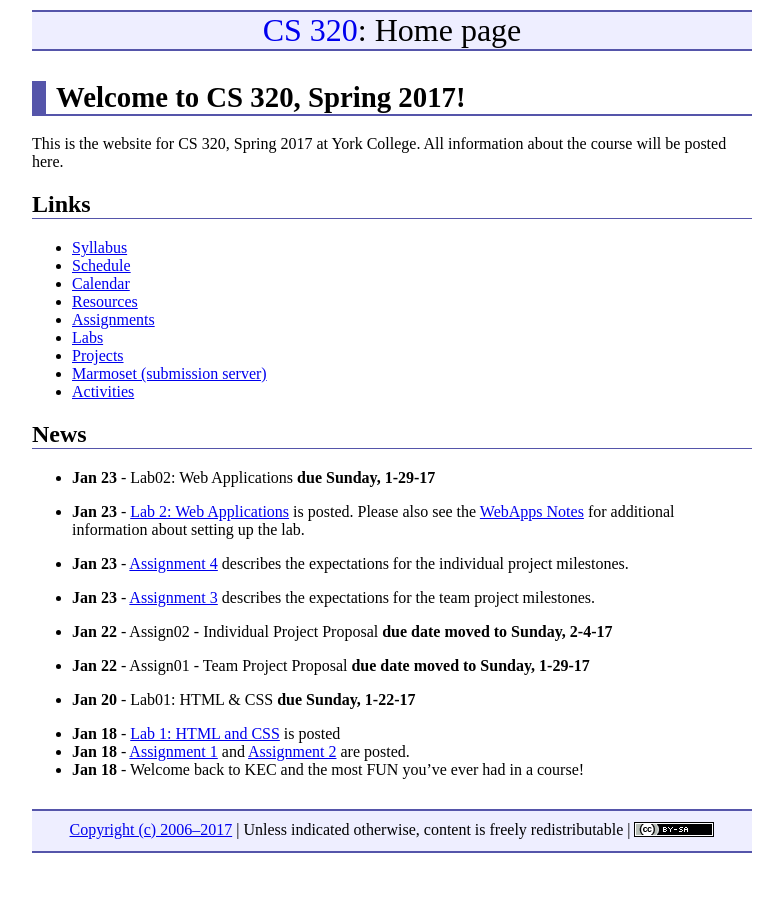
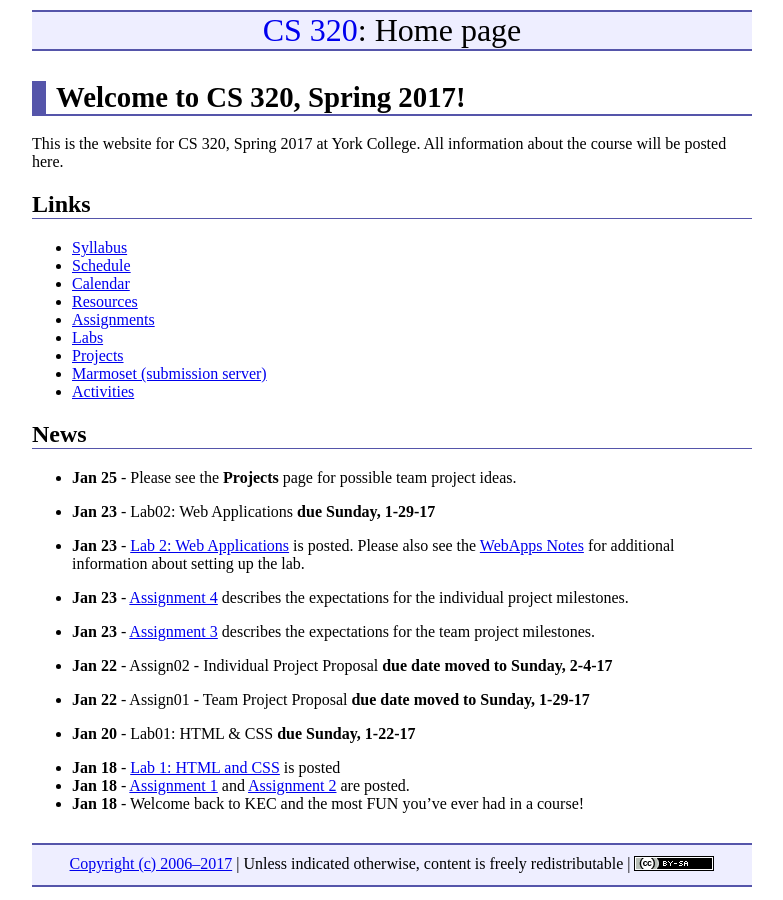
Before and after one commit to ycpcs/cs320-spring2017, a Jekyll site: the page built from index.md, in a window 1280 px wide. Shown: the whole page, without its empty margins (248-1031 px from the left). Built offline with Jekyll 4.4.1, drawn with Linux system fonts in a browser that asks for light colours.

Commit message:
updated news

```diff
--- a/index.md
+++ b/index.md
@@ -74,6 +74,8 @@ All information about the course will be posted here.
 * **Jan 26** - I've added links to the XP discussion questions (along with a summary of the XP material) to the schedule page.  Please review the XP reading assignments, keeping in mind the discussion questions (which are in bold).  We will likely not be able to cover all of those questions in class, but you should consider how you would answer them and be prepared to discuss them in class on Friday and Monday..
 
 --->
+* **Jan 25** - Please see the **Projects** page for possible team project ideas.
+
 * **Jan 23** - Lab02: Web Applications **due Sunday, 1-29-17**
 
 * **Jan 23** - [Lab 2: Web Applications](labs/lab02.html) is posted.  Please also see the [WebApps Notes](labs/lab02_notes.html) for additional information about setting up the lab.
```
